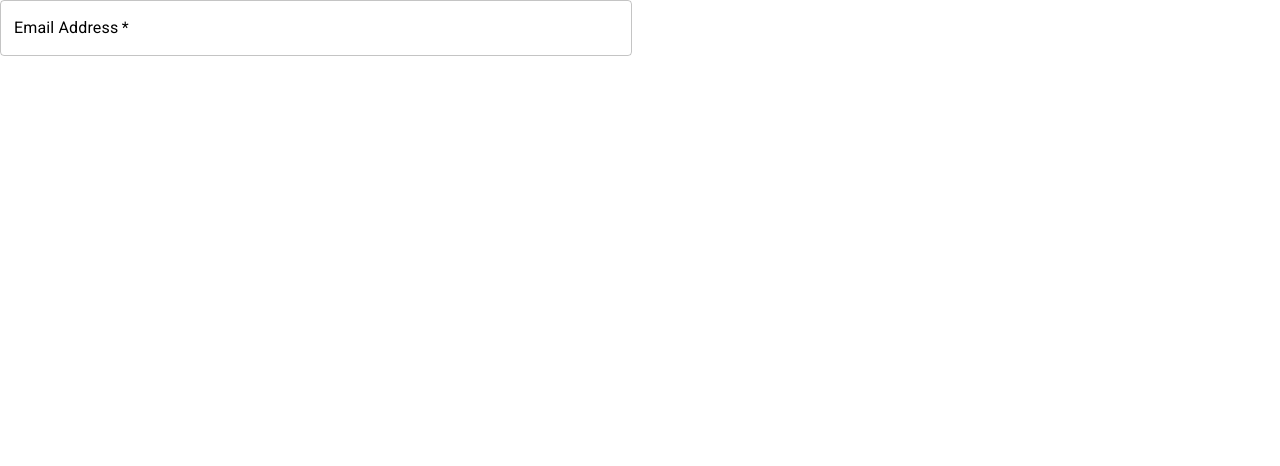
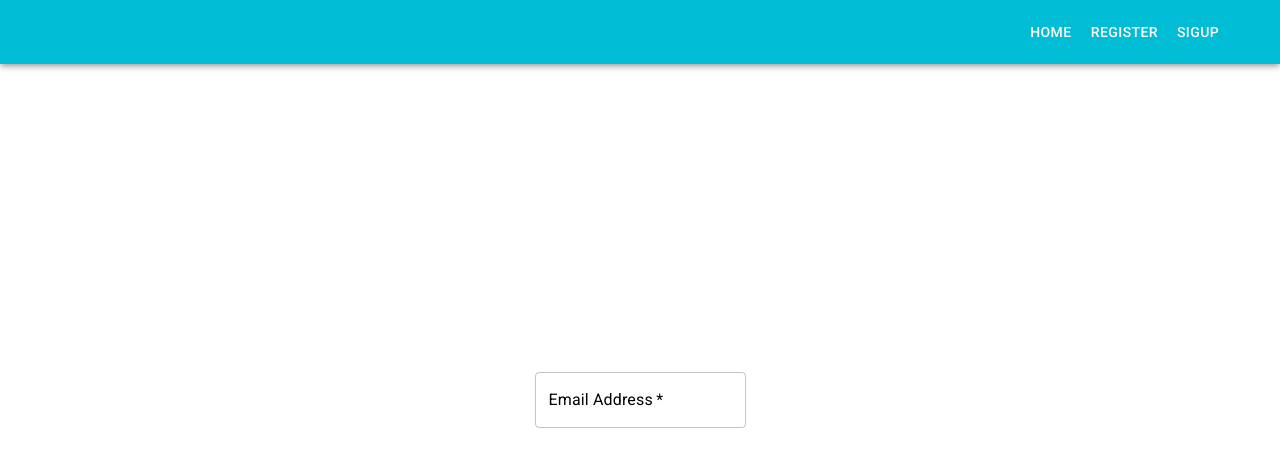
Before and after one commit to TextError/Register-Login---Material-UI, a React (Create React App) app in the folder frontend/: page /register in a window 1280 px wide. Shown: the top 466 px of the page. Built offline with nearby package versions, Linux system fonts and the light colour scheme.

Commit message:
first input

```diff
--- a/frontend/src/App.js
+++ b/frontend/src/App.js
@@ -26,7 +26,7 @@ function App() {
       <MuiThemeProvider theme={theme}>
         <div className='App'>
           <Router>
-            {/* <Navbar /> */}
+            <Navbar />
             <div className=''>
               <Switch>
                 <Route exact path='/' component={Home} />
--- a/frontend/src/components/authentication/register/InputField.js
+++ b/frontend/src/components/authentication/register/InputField.js
@@ -10,7 +10,9 @@ const InputField = ({
   id,
   label,
   name,
-  autoComplete
+  value,
+  autoComplete,
+  onChange
 }) => {
   return (
     <div className='register-text-field'>
@@ -21,7 +23,9 @@ const InputField = ({
         id={id}
         label={label}
         name={name}
+        value={value}
         autoComplete={autoComplete}
+        onChange={onChange}
       />
     </div>
   );
@@ -32,6 +36,7 @@ InputField.propTypes = {
   id: PropTypes.string.isRequired,
   label: PropTypes.string.isRequired,
   name: PropTypes.string.isRequired,
+  value: PropTypes.string.isRequired,
   autoComplete: PropTypes.string.isRequired,
   onChange: PropTypes.func.isRequired,
 };
--- a/frontend/src/components/authentication/register/Register.js
+++ b/frontend/src/components/authentication/register/Register.js
@@ -2,24 +2,49 @@ import React, { Component } from 'react';
 
 // MUI
 import Grid from '@material-ui/core/Grid';
-import TextField from '@material-ui/core/TextField';
 
 // Components
 import InputField from './InputField';
 
 class Register extends Component {
+  constructor() {
+    super();
+    this.state = {
+      first_name: '',
+      last_name: '',
+      email: '',
+      password: '',
+      password2: ''
+    }
+  }
+
+  onChange = e => {
+    this.setState({ [e.target.name]: e.target.value })
+  }
+
   render() {
+    const { first_name, last_name, email, password, password2 } = this.state;
+    console.log(email)
     return (
       <div className='register'>
         <form className='' noValidate>
-          <Grid container spacing={2}>
+          <Grid
+            container
+            spacing={0}
+            direction="column"
+            alignItems="center"
+            justify="center"
+            style={{ minHeight: '100vh' }}
+          >
             <Grid item xs={12} sm={6}>
               <InputField
                 variant='outlined'
                 id="email"
                 label="Email Address"
                 name="email"
+                value={email}
                 autoComplete="email"
+                onChange={this.onChange}
               />
             </Grid>
           </Grid>
```
